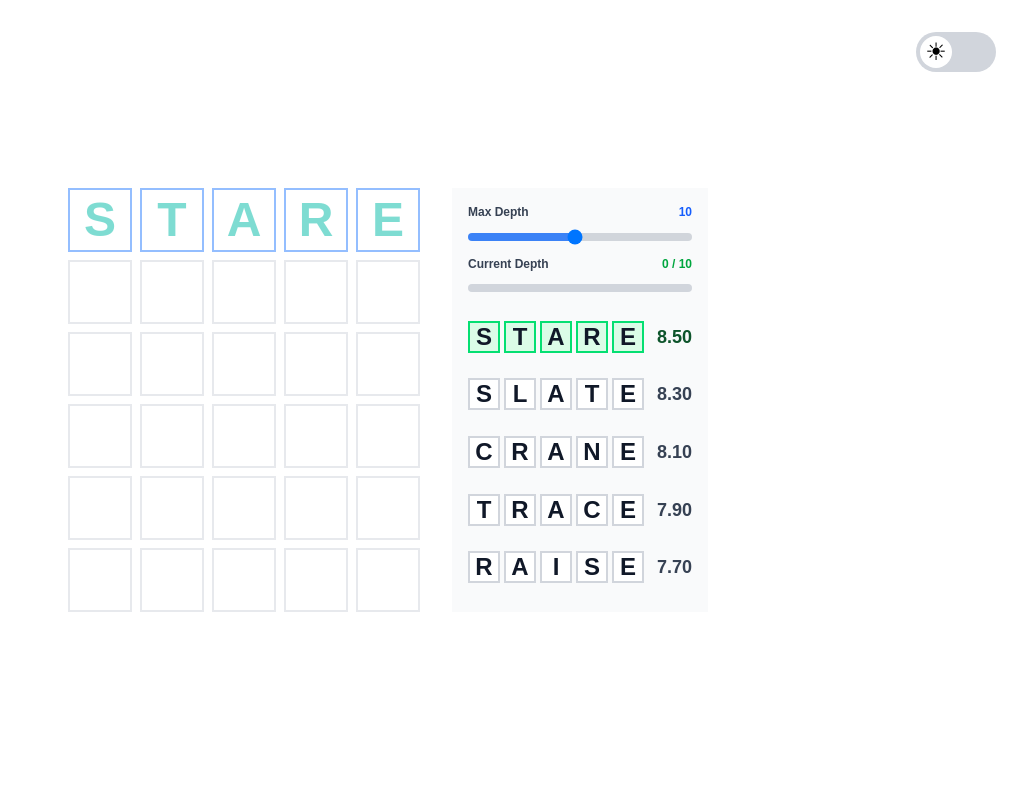
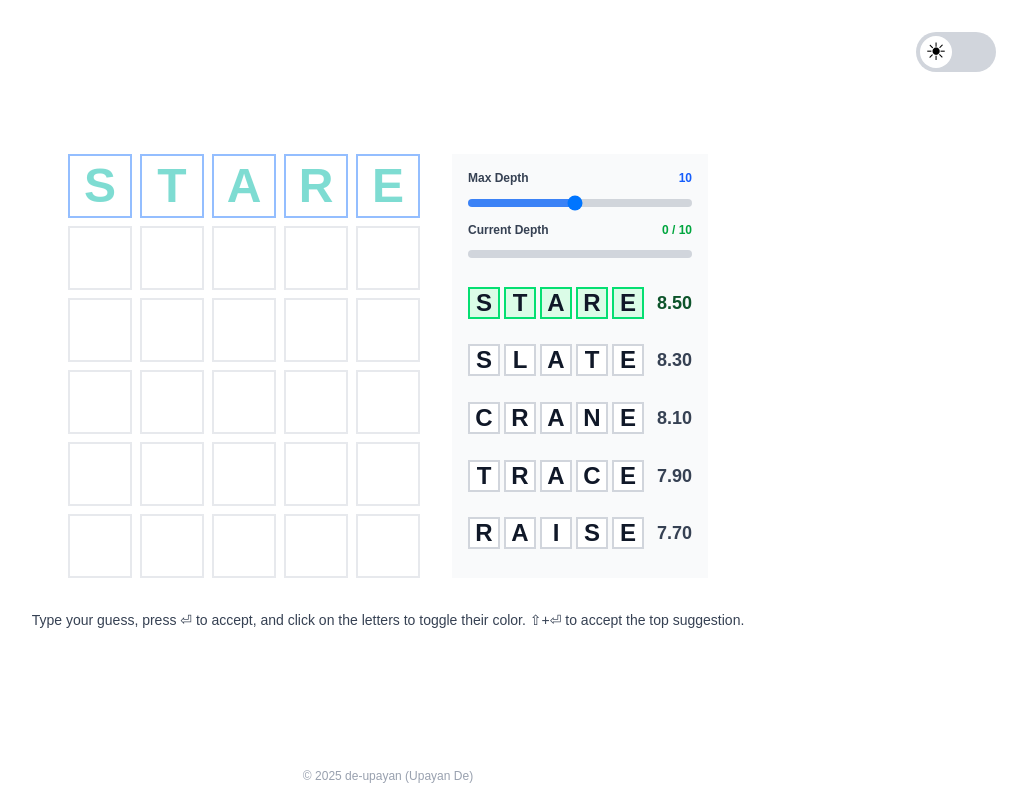
Before and after one commit to de-upayan/wordle-ai, a React app in the folder frontend/: page / in a window 1280 px wide. Shown: the whole page, without its empty margins (252-1279 px from the left). Built offline with nearby package versions, Linux system fonts and the light colour scheme; the HTML template or start-up script is replaced by a standard one.

Commit message:
Add instruction panel and footer to game interface

```diff
--- a/frontend/src/App.tsx
+++ b/frontend/src/App.tsx
@@ -1,6 +1,7 @@
 import { useState, useEffect, useRef } from 'react'
 import { GameBoard } from './components/GameBoard'
 import { SuggestionPanel } from './components/SuggestionPanel'
+import { InstructionPanel } from './components/InstructionPanel'
 import { TileColor } from './components/LetterTile'
 import { useGameState } from './hooks/useGameState'
 import { createLogger } from './utils/logger'
@@ -195,6 +196,22 @@ function App() {
           boardHeight={boardHeight}
         />
       </div>
+
+      {/* Instruction Panel */}
+      <InstructionPanel
+        gameStatus={gameState.gameStatus}
+        guessCount={gameState.guessCount}
+        isDarkMode={isDarkMode}
+      />
+
+      {/* Footer */}
+      <div
+        className={`absolute bottom-4 text-xs ${
+          isDarkMode ? 'text-gray-500' : 'text-gray-400'
+        }`}
+      >
+        © 2025 de-upayan (Upayan De)
+      </div>
     </div>
   )
 }
--- /dev/null
+++ b/frontend/src/components/InstructionPanel.tsx
@@ -0,0 +1,37 @@
+import { GameStatus } from '../types/index'
+
+interface InstructionPanelProps {
+  gameStatus: GameStatus
+  guessCount: number
+  isDarkMode?: boolean
+}
+
+export function InstructionPanel({
+  gameStatus,
+  guessCount,
+  isDarkMode = false,
+}: InstructionPanelProps) {
+  const getInstructionText = (): string => {
+    switch (gameStatus) {
+      case GameStatus.WON:
+        return `You won in ${guessCount} ${
+          guessCount === 1 ? 'guess' : 'guesses'
+        }! 🎉`
+      case GameStatus.LOST:
+        return 'Game over! You ran out of guesses. 😢'
+      case GameStatus.PLAYING:
+      default:
+        return 'Type your guess, press ⏎ to accept, and click on the letters to toggle their color. ⇧+⏎ to accept the top suggestion.'
+    }
+  }
+
+  return (
+    <div
+      className={`w-full text-center pt-8 pb-4 px-4 ${
+        isDarkMode ? 'text-gray-300' : 'text-gray-700'
+      }`}
+    >
+      <p className="text-sm">{getInstructionText()}</p>
+    </div>
+  )
+}
```
